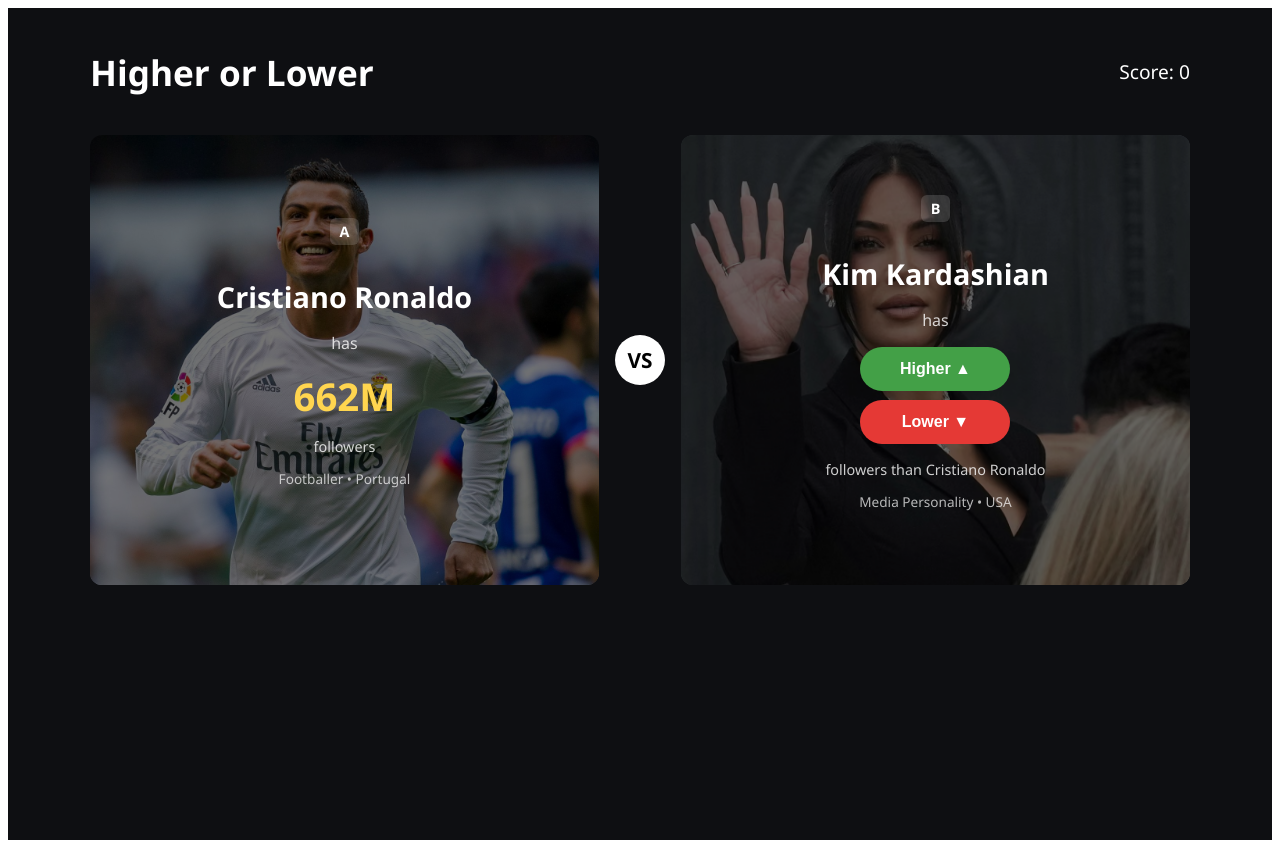
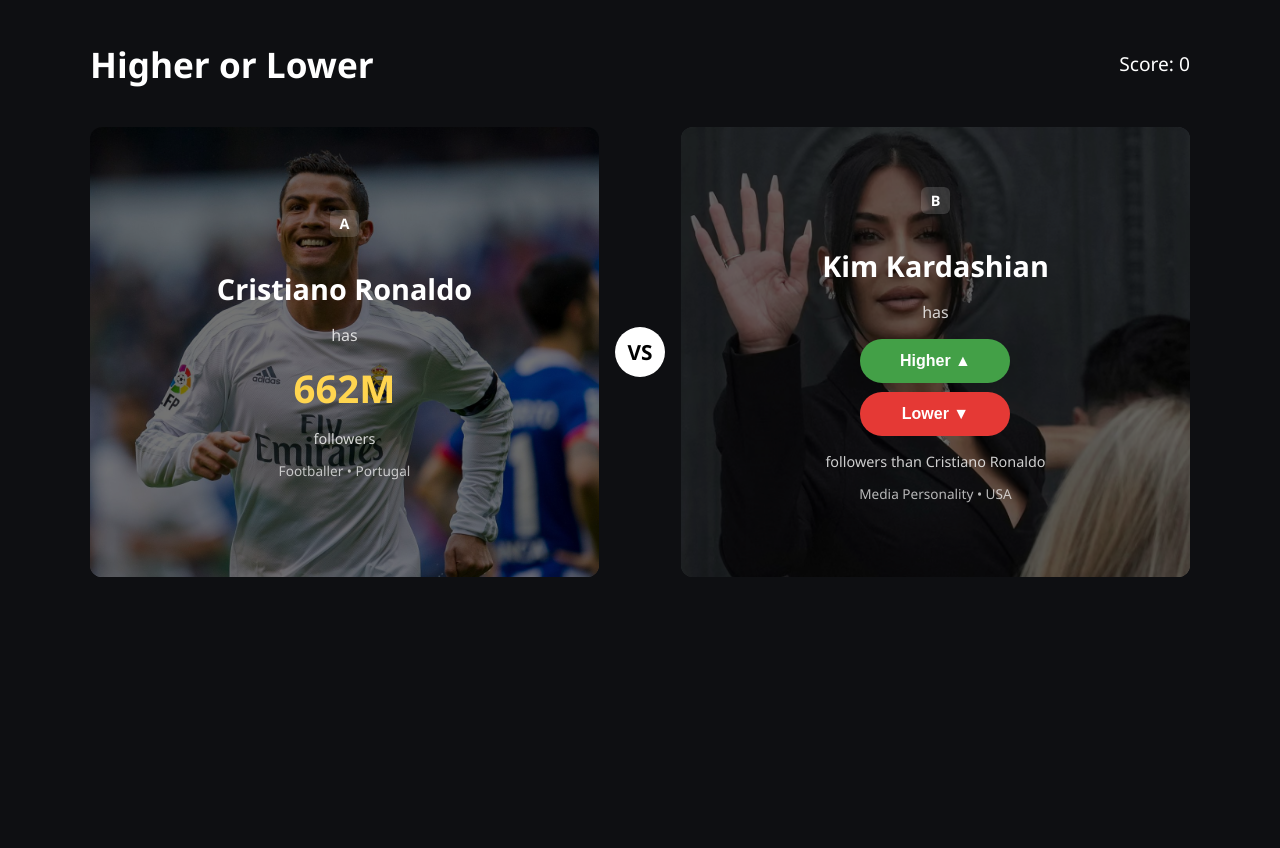
Before and after one commit to zakaahmed1/Zaka-Game-Central, a Next.js app: page /higher_lower in a window 1280 px wide. After the commit the page ends 800 px from the top, so only its background shows below. Built offline with nearby package versions, Linux system fonts and the light colour scheme.

Commit message:
Removed white border by creating a globals.css file

```diff
--- a/styles/TicTacToe.module.css
+++ b/styles/TicTacToe.module.css
@@ -2,11 +2,13 @@
   display: flex;
   flex-direction: column;
   align-items: center;
+  justify-content: flex-start;
   min-height: 100vh;
   background-color: #0e0f12;
   color: #fff;
   font-family: 'Segoe UI', Tahoma, Geneva, Verdana, sans-serif;
-  padding: 2rem;
+  padding: 0;
+  margin: 0; /* removes outer gap */
 }
 
 .title {
--- /dev/null
+++ b/styles/globals.css
@@ -0,0 +1,20 @@
+/* styles/globals.css */
+
+/* Remove default page margin/padding everywhere */
+html, body {
+  margin: 0;
+  padding: 0;
+  height: 100%;
+  background-color: #0e0f12; /* your dark background */
+}
+
+/* Make sizing predictable */
+*, *::before, *::after {
+  box-sizing: border-box;
+}
+
+/* Optional: improve font rendering slightly */
+body {
+  -webkit-font-smoothing: antialiased;
+  -moz-osx-font-smoothing: grayscale;
+}
```
Also changed, not shown: pages/_app.tsx (+5 -4 lines).
